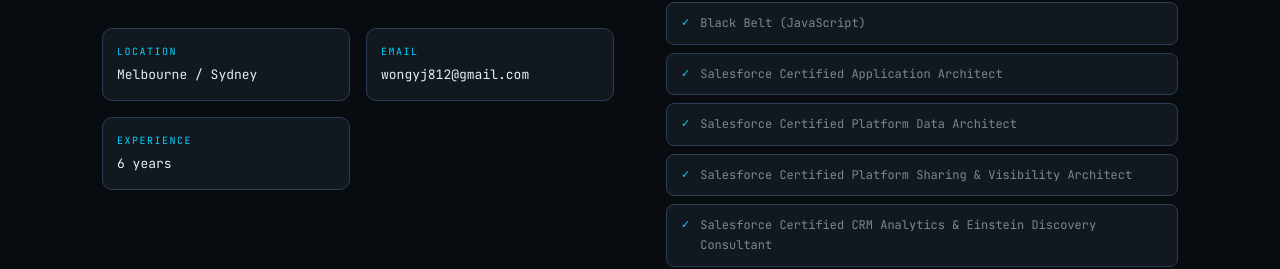
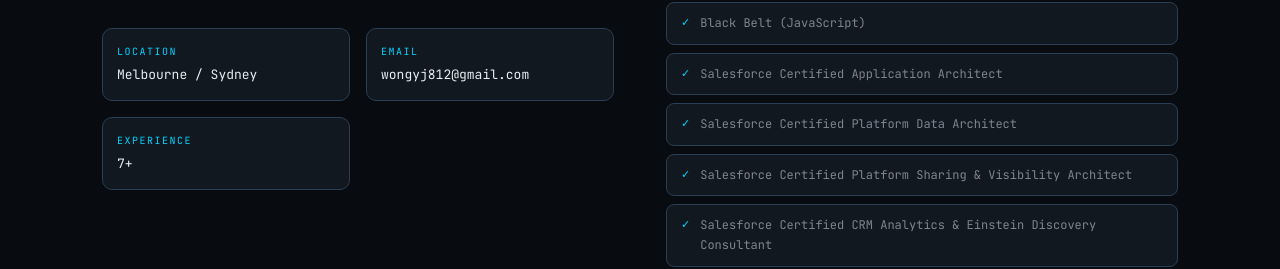
Before and after one commit to yjinn812/my-portfolio, a React (Vite) app: page / in a window 1280 px wide. Shown: the part 1322-1591 px from the top of the page. Built offline with nearby package versions, Linux system fonts and the light colour scheme.

Commit message:
fix years

```diff
--- a/src/components/About.jsx
+++ b/src/components/About.jsx
@@ -25,7 +25,7 @@
               </div>
               <div className="about__info-item">
                 <span className="about__info-key">experience</span>
-                <span className="about__info-val">6 years</span>
+                <span className="about__info-val">{new Date().getFullYear()-profile.year_start_work}+</span>
               </div>
             </div>
           </div>
--- a/src/data/portfolioData.js
+++ b/src/data/portfolioData.js
@@ -1,6 +1,7 @@
 export const profile = {
   name: "Yu Jin Wong",
   title: "Lead Engineer @ National Australia Bank",
+  year_start_work : 2019,
   tagline:
     "7+ years delivering enterprise software in banking across Salesforce and AWS, with proven impact in platform scalability, API integration, and CI/CD.",
   location: "Melbourne / Sydney",
```
